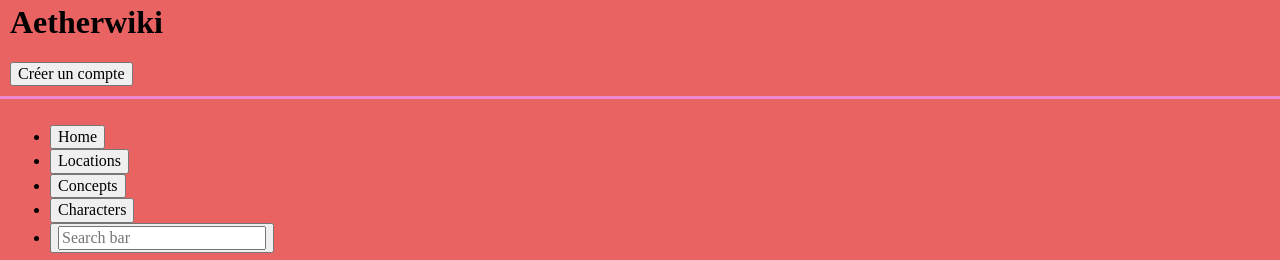
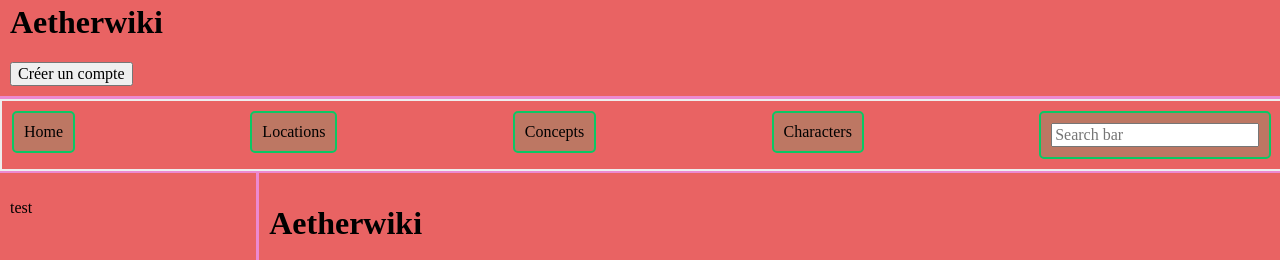
Before and after one commit to Ninjdai1/aetherwiki, a plain HTML site: page www/index.html in a window 1280 px wide. Shown: the part 532-792 px from the top of the page. Drawn offline with Linux system fonts and the light colour scheme.

Commit message:
update navbar display

```diff
--- a/www/css/style.css
+++ b/www/css/style.css
@@ -15,6 +15,30 @@
     }
     nav {
         grid-area: navbar;
+        border: 2px solid #eeeeee;
+        ul {
+            list-style: none;
+            margin: 0;
+            padding: 0;
+            display: flex;
+            justify-content: space-between;
+            li {
+                button {
+                    display: block;
+                    border: 2px solid rgb(10 200 100);
+                    border-radius: 5px;
+                    background-color: rgb(10 200 100 / 0.2);
+                    padding: 10px;
+                }
+                button:hover {
+                    cursor: pointer;
+                }
+                a {
+                    text-decoration: none;
+                    color: #000;
+                }
+            }
+        }
     }
     aside {
         grid-area: aside;
```
